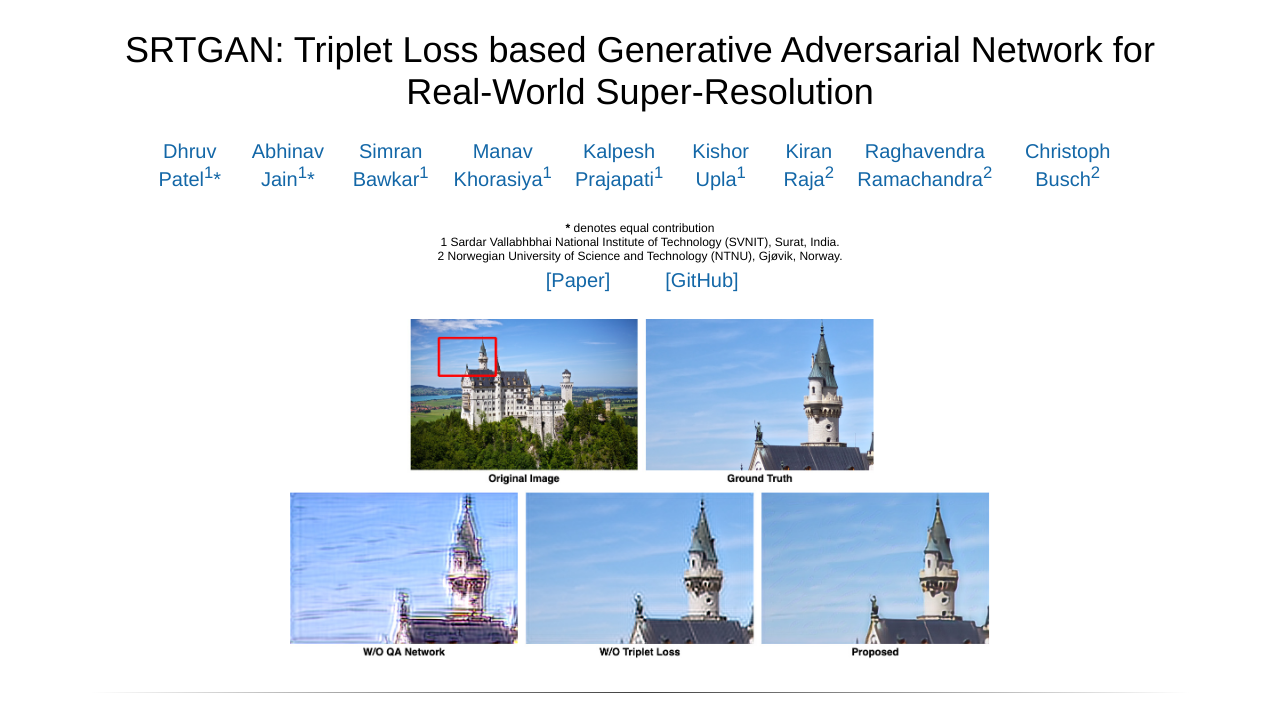
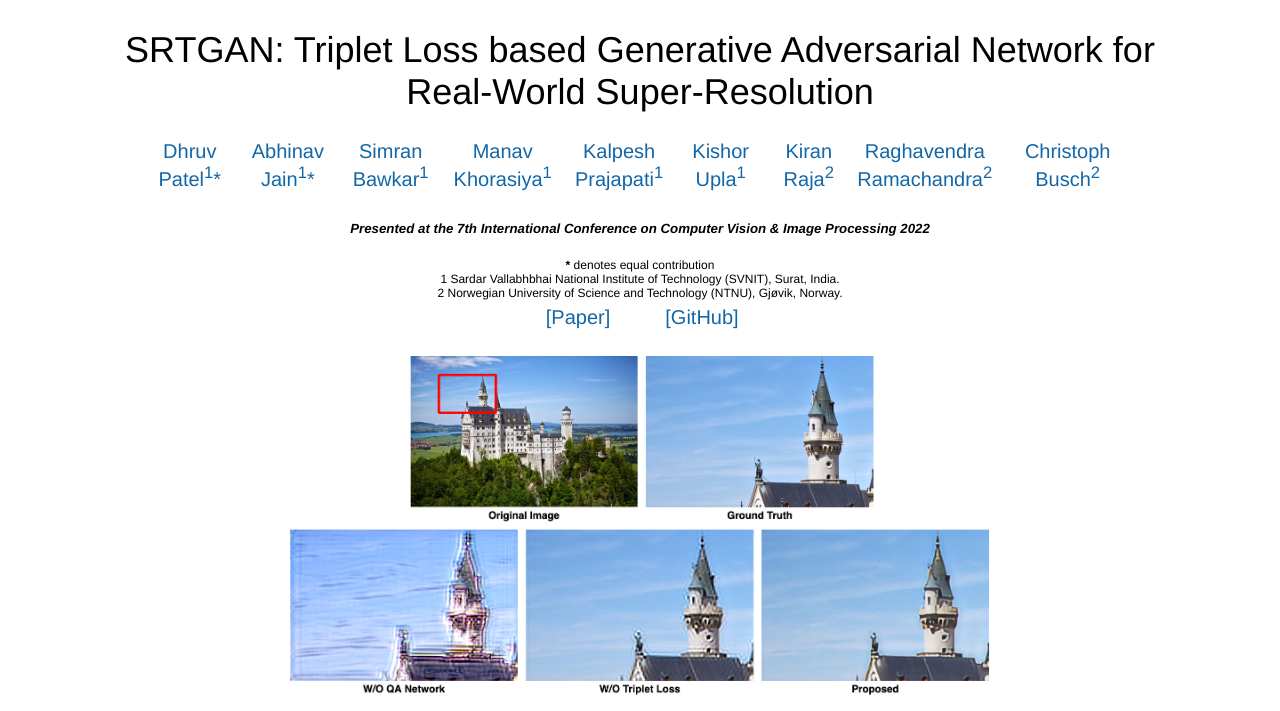
Before and after one commit to srtgan/srtgan, a plain HTML site: page index.html in a window 1280 px wide. Shown: the top 711 px of the page. Drawn offline with Linux system fonts and the light colour scheme; a script that the page names is missing.

Commit message:
conf info added in website

```diff
--- a/index.html
+++ b/index.html
@@ -80,6 +80,11 @@
                 <br>
                 <tr>
                     <td align=center width="100%">
+						<center>
+							<h5>
+								<i>Presented at the 7th International Conference on Computer Vision & Image Processing 2022</i>
+							</h5>
+						</center>
                         <center>
                             <span style="font-size:12px">
                                 <b>*</b> denotes equal contribution <br>
```
